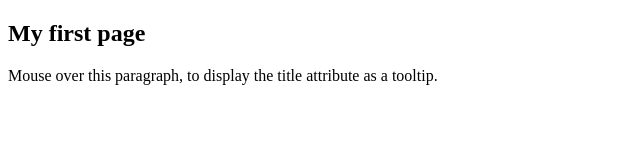
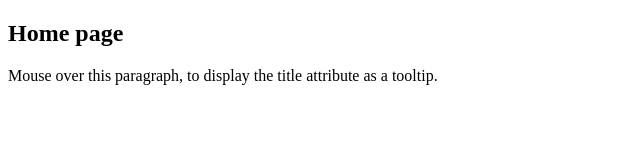
Before and after one commit to dekumari/git-demo, a plain HTML site: page index.html in a window 1280 px wide. Shown: the full height of the page, 0-640 px from the left. Drawn offline with Linux system fonts and the light colour scheme.

```diff
--- a/index.html
+++ b/index.html
@@ -2,7 +2,7 @@
 <html>
 <body>
 
-<h2 title="I'm a header">My first page</h2>
+<h2 title="I'm a header">Home page</h2>
 
 <p title="I'm a tooltip">
 Mouse over this paragraph, to display the title attribute as a tooltip.
```
Also changed, not shown: 1 other file.
